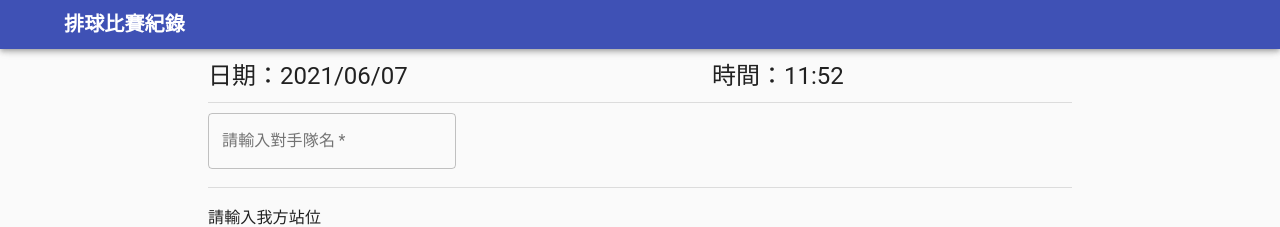
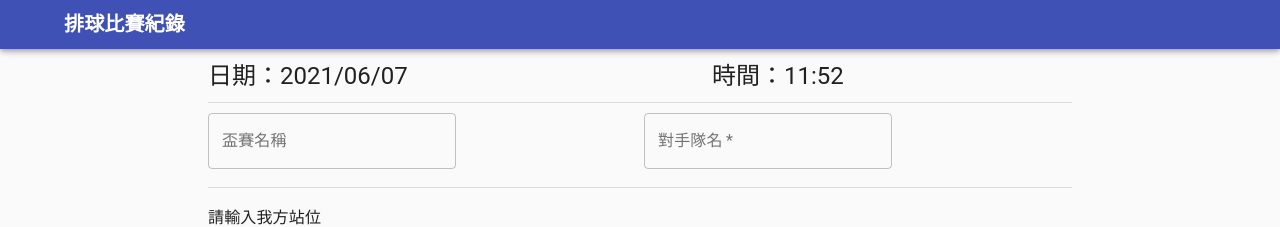
Before and after one commit to LinYunWen/volleyball-game-record, a React app: page /setting in a window 1280 px wide. Shown: the top 227 px of the page. Built offline with nearby package versions, Linux system fonts and the light colour scheme.

Commit message:
Feature: add cup name

```diff
--- a/src/action.js
+++ b/src/action.js
@@ -30,6 +30,12 @@ export const commonAction = {
 }
 
 export const settingAction = {
+    setCup(cup) {
+        return {
+            type: "SET_CUP",
+            payload: cup
+        };
+    },
     setCompetitor(competitor) {
         return {
             type: "SET_COMPETITOR",
--- a/src/component/SettingPage.js
+++ b/src/component/SettingPage.js
@@ -16,6 +16,7 @@ class SettingPage extends React.Component {
     this.d = new Date();
     this.setDateAndTime();
     this.state = {
+      cup: "",
       competitor: "",
       "1": "", "2": "", "3": "", "4": "", "5": "", "6": "",
       "libero1": "", "libero2": "",
@@ -38,7 +39,8 @@ class SettingPage extends React.Component {
   }
 
   setSettingInfo() {
-    // set competitor
+    // set competitor and cup
+    this.props.setCup(this.state.cup);
     this.props.setCompetitor(this.state.competitor);
 
     // set athlete and position
@@ -70,8 +72,11 @@ class SettingPage extends React.Component {
         <Divider style={{ margin: "10px 0" }}/>
         <form>
           <Grid container spacing={1}>
-            <Grid item xs={12}>
-              <TextField value={this.state.competitor} required label="請輸入對手隊名" variant="outlined" onChange={this.changeField("competitor")}/>
+            <Grid item xs={6}>
+              <TextField value={this.state.cup} label="盃賽名稱" variant="outlined" onChange={this.changeField("cup")}/>
+            </Grid>
+            <Grid item xs={6}>
+              <TextField value={this.state.competitor} required label="對手隊名" variant="outlined" onChange={this.changeField("competitor")}/>
             </Grid>
             <Grid item xs={12}>
               <Divider style={{ margin: "10px 0" }}/>
--- a/src/defaultState.js
+++ b/src/defaultState.js
@@ -17,6 +17,7 @@ export const defaultState = {
 
     },
     setting: {
+        cup: "",
         competitor: "",
         comment: ""
     },
--- a/src/reducers/setting.js
+++ b/src/reducers/setting.js
@@ -3,6 +3,10 @@ import { defaultState } from "../defaultState";
 export function settingReducer(state = defaultState.setting, action) {
     let newState = { ...state };
     switch (action.type) {
+        case "SET_CUP": {
+            newState.cup = action.payload;
+            return newState;
+        }
         case "SET_COMPETITOR": {
             newState.competitor = action.payload;
             return newState;
```
